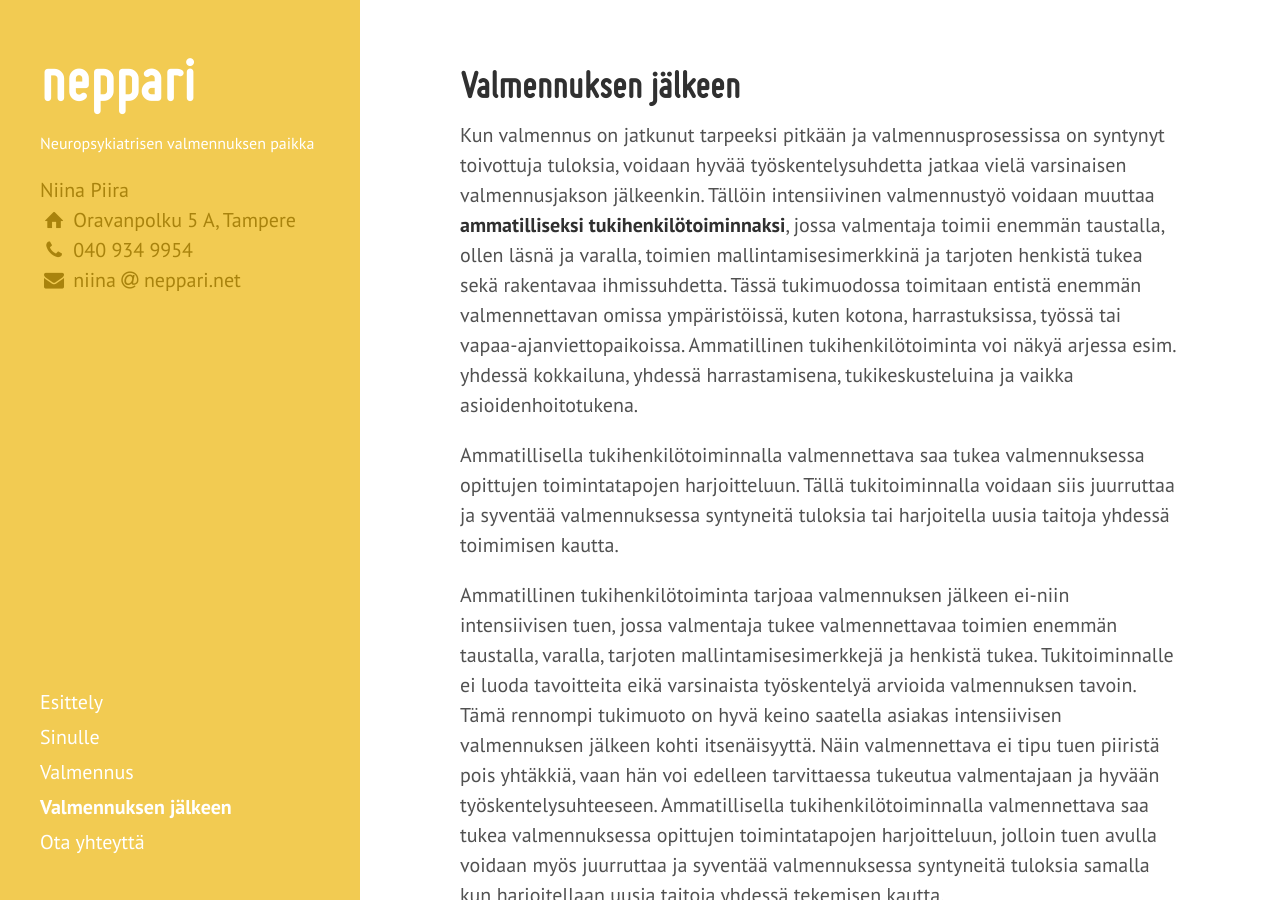
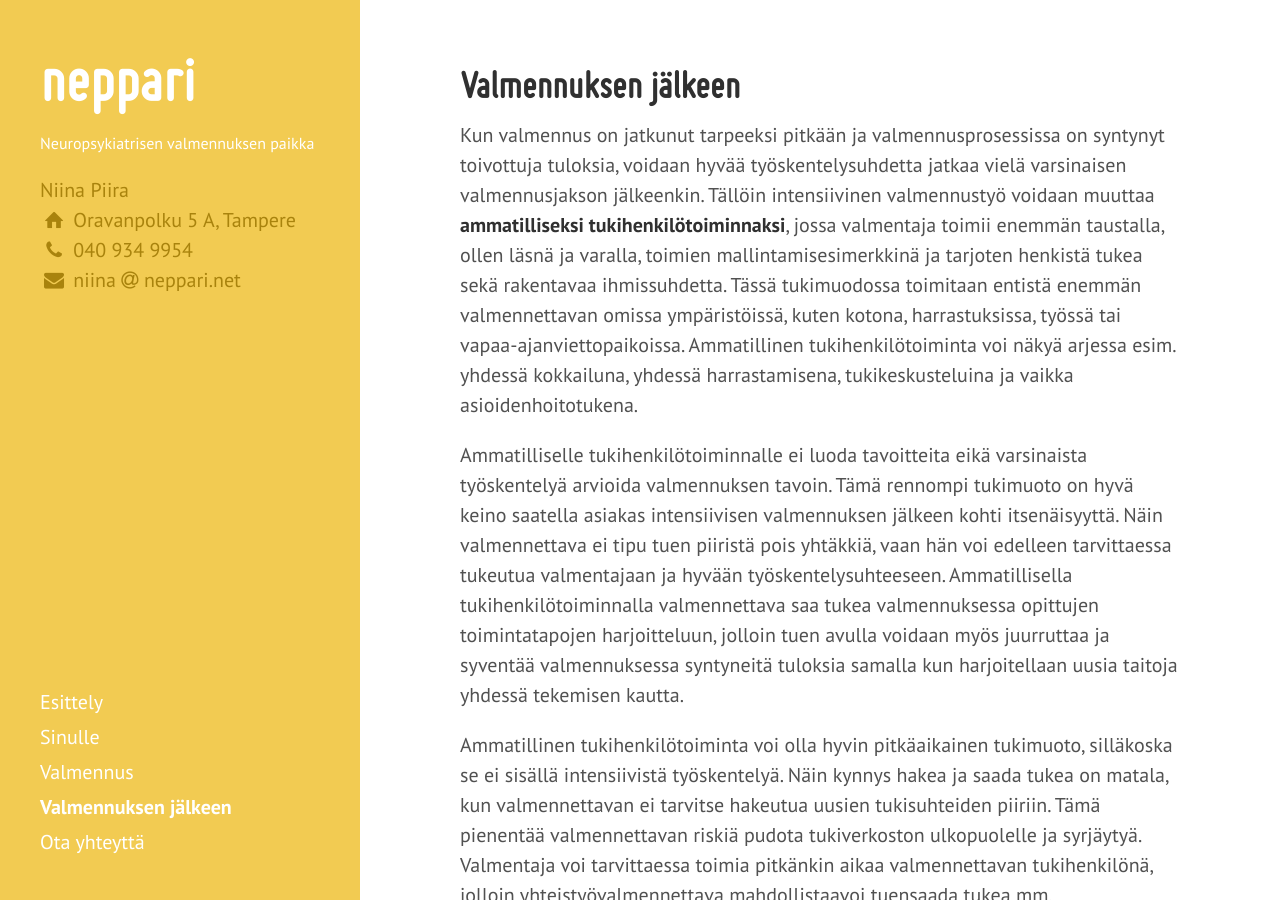
Before and after one commit to niinapiira/neppari.net, a Jekyll site: the page built from valmennuksen-jalkeen.md, in a window 1280 px wide and 900 px high. Built offline with Jekyll 4.4.1, drawn with Linux system fonts in a browser that asks for light colours; Markdown is read by kramdown in place of the engine named in the settings; some of the changed text lies outside the part shown.

Commit message:
Updated valmennuksen-jalkeen.md

```diff
--- a/valmennuksen-jalkeen.md
+++ b/valmennuksen-jalkeen.md
@@ -7,9 +7,7 @@ published: true
 
 Kun valmennus on jatkunut tarpeeksi pitkään ja valmennusprosessissa on syntynyt toivottuja tuloksia, voidaan hyvää työskentelysuhdetta jatkaa vielä varsinaisen valmennusjakson jälkeenkin. Tällöin intensiivinen valmennustyö voidaan muuttaa **ammatilliseksi tukihenkilötoiminnaksi**, jossa valmentaja toimii enemmän taustalla, ollen läsnä ja varalla, toimien mallintamisesimerkkinä ja tarjoten henkistä tukea sekä rakentavaa ihmissuhdetta. Tässä tukimuodossa toimitaan entistä enemmän valmennettavan omissa ympäristöissä, kuten kotona, harrastuksissa, työssä tai vapaa-ajanviettopaikoissa. Ammatillinen tukihenkilötoiminta voi näkyä arjessa esim. yhdessä kokkailuna, yhdessä harrastamisena, tukikeskusteluina ja vaikka asioidenhoitotukena.
 
-Ammatillisella tukihenkilötoiminnalla valmennettava saa tukea valmennuksessa opittujen toimintatapojen harjoitteluun. Tällä tukitoiminnalla voidaan siis juurruttaa ja syventää valmennuksessa syntyneitä tuloksia tai harjoitella uusia taitoja yhdessä toimimisen kautta.
-
-Ammatillinen tukihenkilötoiminta tarjoaa valmennuksen jälkeen ei-niin intensiivisen tuen, jossa valmentaja tukee valmennettavaa toimien enemmän taustalla, varalla, tarjoten mallintamisesimerkkejä ja henkistä tukea. Tukitoiminnalle ei luoda tavoitteita eikä varsinaista työskentelyä arvioida valmennuksen tavoin. Tämä rennompi tukimuoto on hyvä keino saatella asiakas intensiivisen valmennuksen jälkeen kohti itsenäisyyttä. Näin valmennettava ei tipu tuen piiristä pois yhtäkkiä, vaan hän voi edelleen tarvittaessa tukeutua valmentajaan ja hyvään työskentelysuhteeseen. Ammatillisella tukihenkilötoiminnalla valmennettava saa tukea valmennuksessa opittujen toimintatapojen harjoitteluun, jolloin tuen avulla voidaan myös juurruttaa ja syventää valmennuksessa syntyneitä tuloksia samalla kun harjoitellaan uusia taitoja yhdessä tekemisen kautta.
+Ammatilliselle tukihenkilötoiminnalle ei luoda tavoitteita eikä varsinaista työskentelyä arvioida valmennuksen tavoin. Tämä rennompi tukimuoto on hyvä keino saatella asiakas intensiivisen valmennuksen jälkeen kohti itsenäisyyttä. Näin valmennettava ei tipu tuen piiristä pois yhtäkkiä, vaan hän voi edelleen tarvittaessa tukeutua valmentajaan ja hyvään työskentelysuhteeseen. Ammatillisella tukihenkilötoiminnalla valmennettava saa tukea valmennuksessa opittujen toimintatapojen harjoitteluun, jolloin tuen avulla voidaan myös juurruttaa ja syventää valmennuksessa syntyneitä tuloksia samalla kun harjoitellaan uusia taitoja yhdessä tekemisen kautta.
 
 Ammatillinen tukihenkilötoiminta voi olla hyvin pitkäaikainen tukimuoto, silläkoska se ei sisällä intensiivistä työskentelyä. Näin kynnys hakea ja saada tukea on matala, kun valmennettavan ei tarvitse hakeutua uusien tukisuhteiden piiriin. Tämä pienentää valmennettavan riskiä pudota tukiverkoston ulkopuolelle ja syrjäytyä. Valmentaja voi tarvittaessa toimia pitkänkin aikaa valmennettavan tukihenkilönä, jolloin yhteistyövalmennettava mahdollistaavoi tuensaada tukea mm. mielenterveyden haasteisiin, arjenhallinnan harjoitteluun ja sosiaalisiin taitoihin.
 
```
